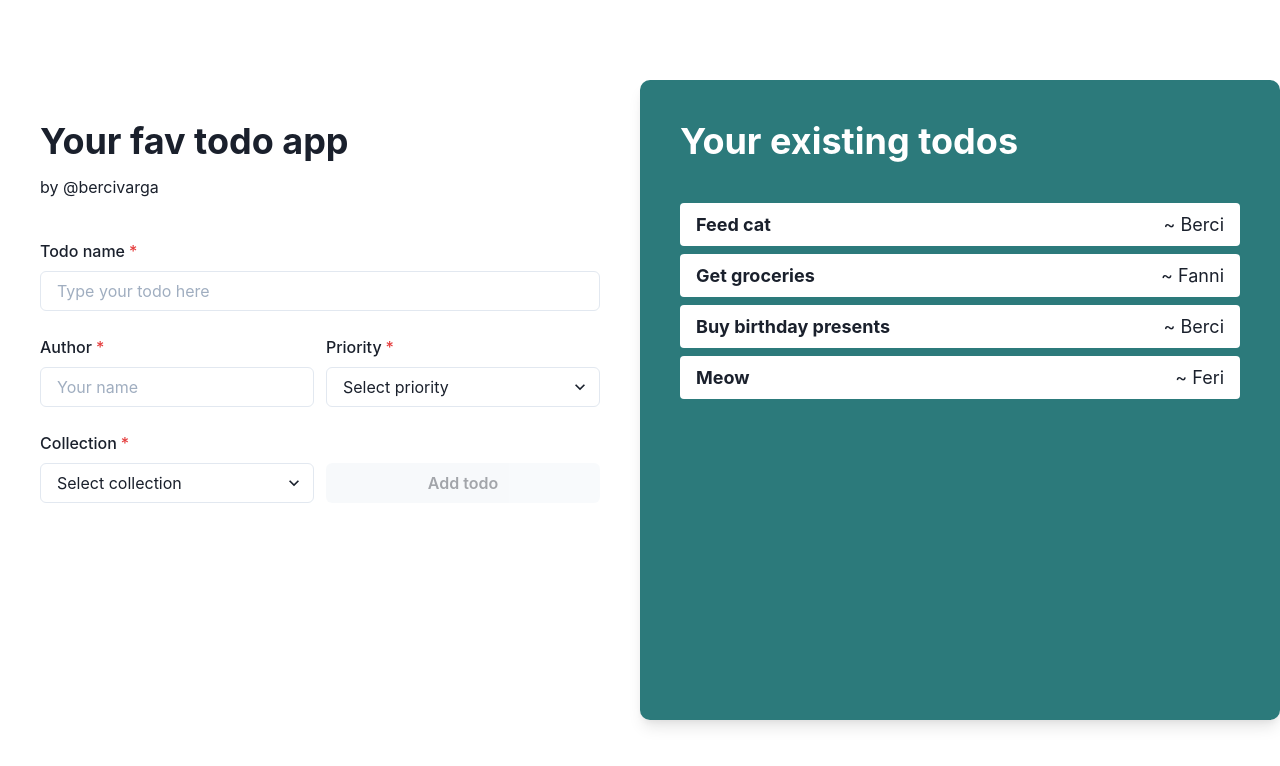
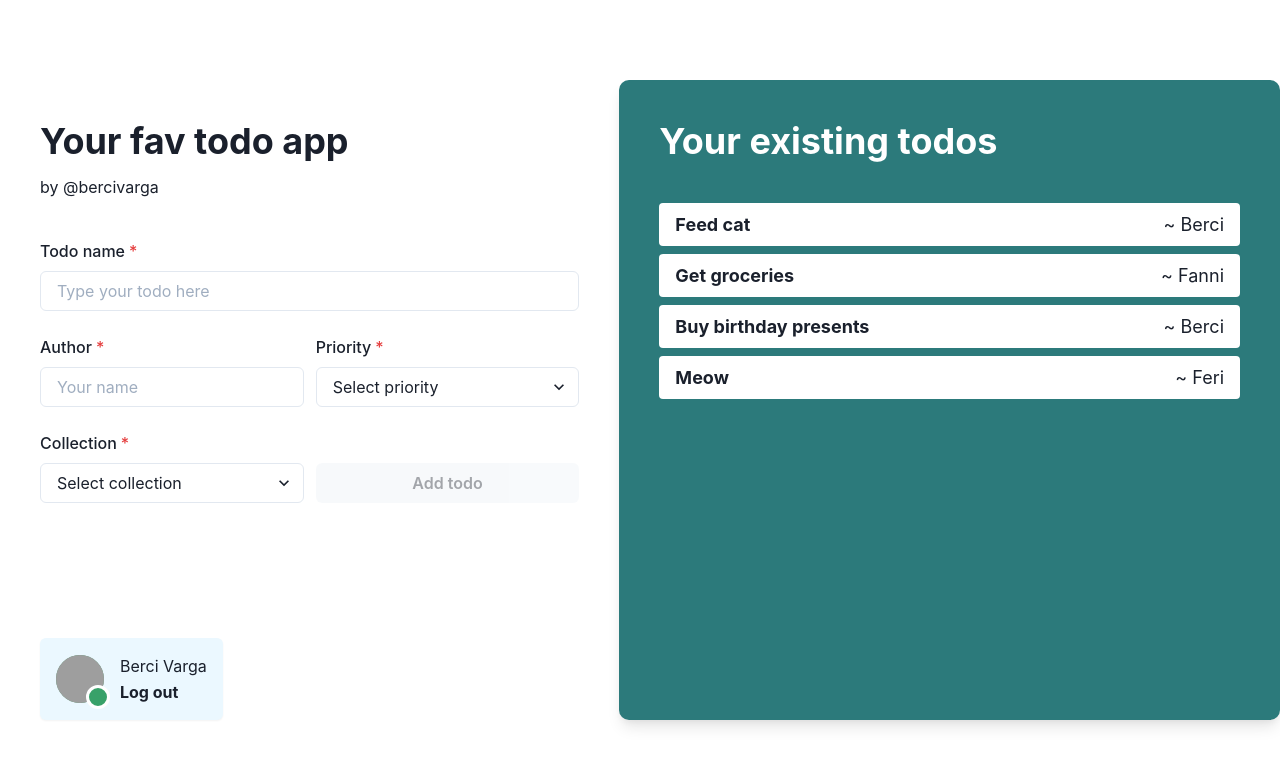
Before and after one commit to bercivarga/todo-poc, a React (Create React App) app: page / in a window 1280 px wide. Shown: the top 766 px of the page. Built offline with nearby package versions, Linux system fonts and the light colour scheme; grey boxes are pictures that could not be loaded.

Commit message:
add user tab

```diff
--- a/src/App.tsx
+++ b/src/App.tsx
@@ -13,10 +13,22 @@ type TodoContextType =
     }
   | undefined;
 
+type UserContextType =
+  | {
+      name: string;
+      avatar: string;
+    }
+  | undefined;
+
 const TodoContext = createContext<TodoContextType>(undefined);
+const UserContext = createContext<UserContextType>(undefined);
 
 export function useTodoContext() {
   return useContext(TodoContext);
+}
+
+export function useUserContext() {
+  return useContext(UserContext);
 }
 
 function App(): JSX.Element {
@@ -27,17 +39,21 @@ function App(): JSX.Element {
   }
 
   function handleDeleteTodo(todo: ITodo): void {
-    const filteredArr = todos.filter(t => t.id !== todo.id)
-    setTodos(filteredArr)
+    const filteredArr = todos.filter((t) => t.id !== todo.id);
+    setTodos(filteredArr);
   }
 
   return (
+    <UserContext.Provider
+      value={{ name: db.user.name, avatar: db.user.avatar }}
+    >
       <TodoContext.Provider value={{ todos, handleAddTodo, handleDeleteTodo }}>
         <Routes>
           <Route path={"/"} element={<TodoNavigator />} />
           <Route path={":todoId"} element={<TodoPage />} />
         </Routes>
       </TodoContext.Provider>
+    </UserContext.Provider>
   );
 }
 
--- a/src/components/TodoCreator.tsx
+++ b/src/components/TodoCreator.tsx
@@ -1,10 +1,15 @@
 import { useMemo, useState } from "react";
 import {
+  Avatar,
+  AvatarBadge,
+  Box,
   Button,
+  Flex,
   FormControl,
   FormLabel,
   GridItem,
   Heading,
+  HStack,
   Input,
   Link,
   Select,
@@ -16,7 +21,7 @@ import {
 import { v4 as uuidv4 } from "uuid";
 import { Collection, Priority } from "../enums";
 import { Todo } from "../db/TodoClass";
-import { useTodoContext } from "../App";
+import { useTodoContext, useUserContext } from "../App";
 
 export default function TodoCreator(): JSX.Element {
   const [name, setName] = useState<string>("");
@@ -26,13 +31,20 @@ export default function TodoCreator(): JSX.Element {
 
   const colSpan = useBreakpointValue({ base: 2, md: 1 });
   const todoCtx = useTodoContext();
+  const userCtx = useUserContext();
 
   function handleTodoSubmit(): void {
-    console.log(isFormValid)
+    console.log(isFormValid);
     if (!isFormValid) {
       return;
     }
-    const todo = new Todo(uuidv4(), name, author, priority ?? 0, collection ?? 0);
+    const todo = new Todo(
+      uuidv4(),
+      name,
+      author,
+      priority ?? 0,
+      collection ?? 0
+    );
     todoCtx?.handleAddTodo(todo);
     resetForm();
   }
@@ -52,6 +64,7 @@ export default function TodoCreator(): JSX.Element {
   }, [name, author, priority, collection]);
 
   return (
+    <VStack justifyContent={"space-between"} w="full" h="full">
       <VStack w="full" h="full" p={10} spacing={10} alignItems="flex-start">
         <VStack spacing={3} alignItems={"flex-start"}>
           <Heading variant={"h1"}>Your fav todo app</Heading>
@@ -89,7 +102,9 @@ export default function TodoCreator(): JSX.Element {
               <Select
                 placeholder={"Select priority"}
                 value={priority}
-              onChange={(e) => setPriority(parseInt(e.target.value ?? undefined))}
+                onChange={(e) =>
+                  setPriority(parseInt(e.target.value ?? undefined))
+                }
               >
                 <option value={Priority.low}>🟢 Low</option>
                 <option value={Priority.medium}>🟠 Medium</option>
@@ -103,7 +118,9 @@ export default function TodoCreator(): JSX.Element {
               <Select
                 placeholder={"Select collection"}
                 value={collection}
-              onChange={(e) => setCollection(parseInt(e.target.value ?? undefined))}
+                onChange={(e) =>
+                  setCollection(parseInt(e.target.value ?? undefined))
+                }
               >
                 <option value={Collection.personal}>🙆 Personal</option>
                 <option value={Collection.work}>🧑‍💻 Work</option>
@@ -112,11 +129,38 @@ export default function TodoCreator(): JSX.Element {
             </FormControl>
           </GridItem>
           <GridItem colSpan={colSpan} alignSelf={"end"}>
-          <Button w={"full"} disabled={!isFormValid} onClick={handleTodoSubmit}>
+            <Button
+              w={"full"}
+              disabled={!isFormValid}
+              onClick={handleTodoSubmit}
+            >
               Add todo
             </Button>
           </GridItem>
         </SimpleGrid>
       </VStack>
+      <Box px={10} w={"full"}>
+        <HStack
+          spacing={4}
+          p={4}
+          bg={"blue.50"}
+          w={"max-content"}
+          borderRadius={6}
+          boxShadow={"sm"}
+        >
+          <Avatar name={userCtx?.name} src={userCtx?.avatar}>
+            <AvatarBadge boxSize="1.25em" bg="green.500" />
+          </Avatar>
+          <VStack
+            justifyContent={"center"}
+            spacing={0.5}
+            alignItems={"flex-start"}
+          >
+            <Text>{userCtx?.name ?? "User"}</Text>
+            <Link fontWeight={"bold"}>Log out</Link>
+          </VStack>
+        </HStack>
+      </Box>
+    </VStack>
   );
 }
--- a/src/db/index.ts
+++ b/src/db/index.ts
@@ -4,7 +4,7 @@ import { Collection, Priority } from "../enums";
 
 const db = {
   user: {
-    name: 'Berci',
+    name: 'Berci Varga',
     avatar: 'https://avatars.githubusercontent.com/u/65171545?v=4',
   },
   todos: [
```
Lines whose indentation alone changed are shown as unchanged.
